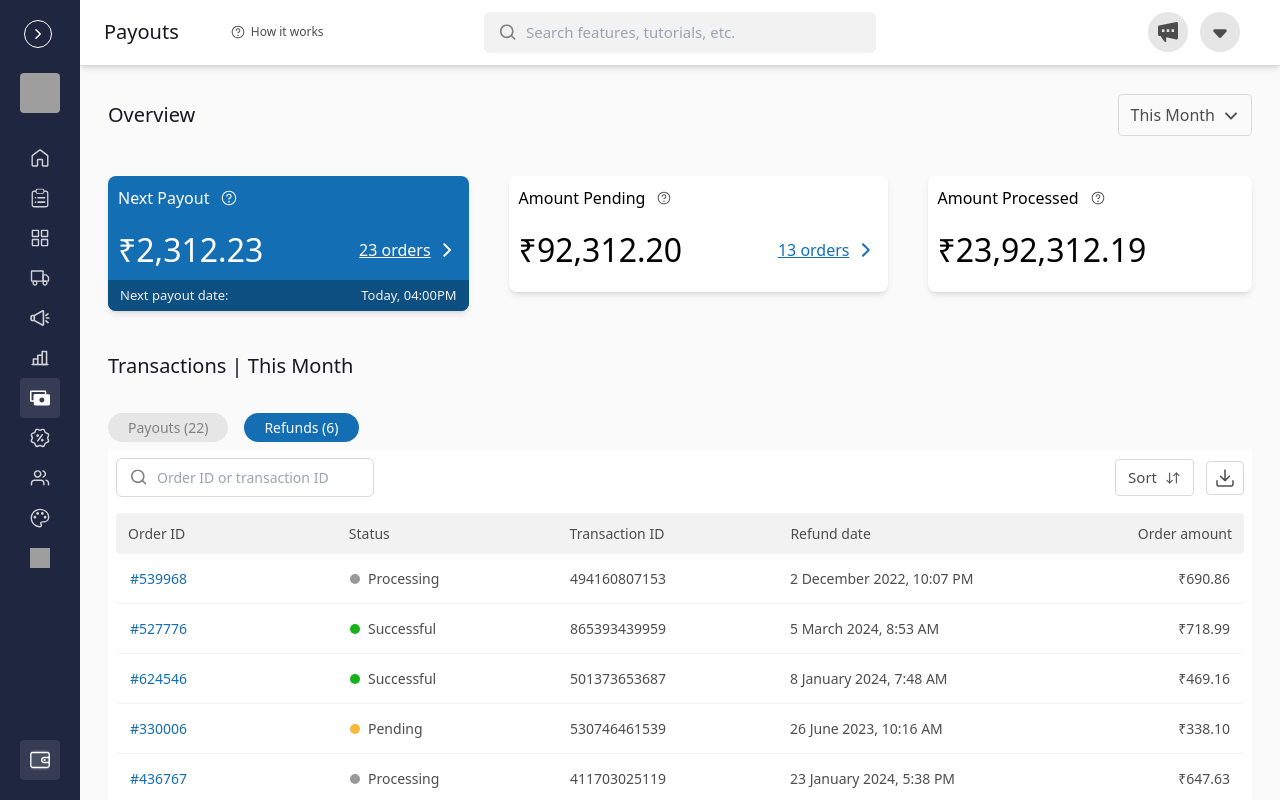
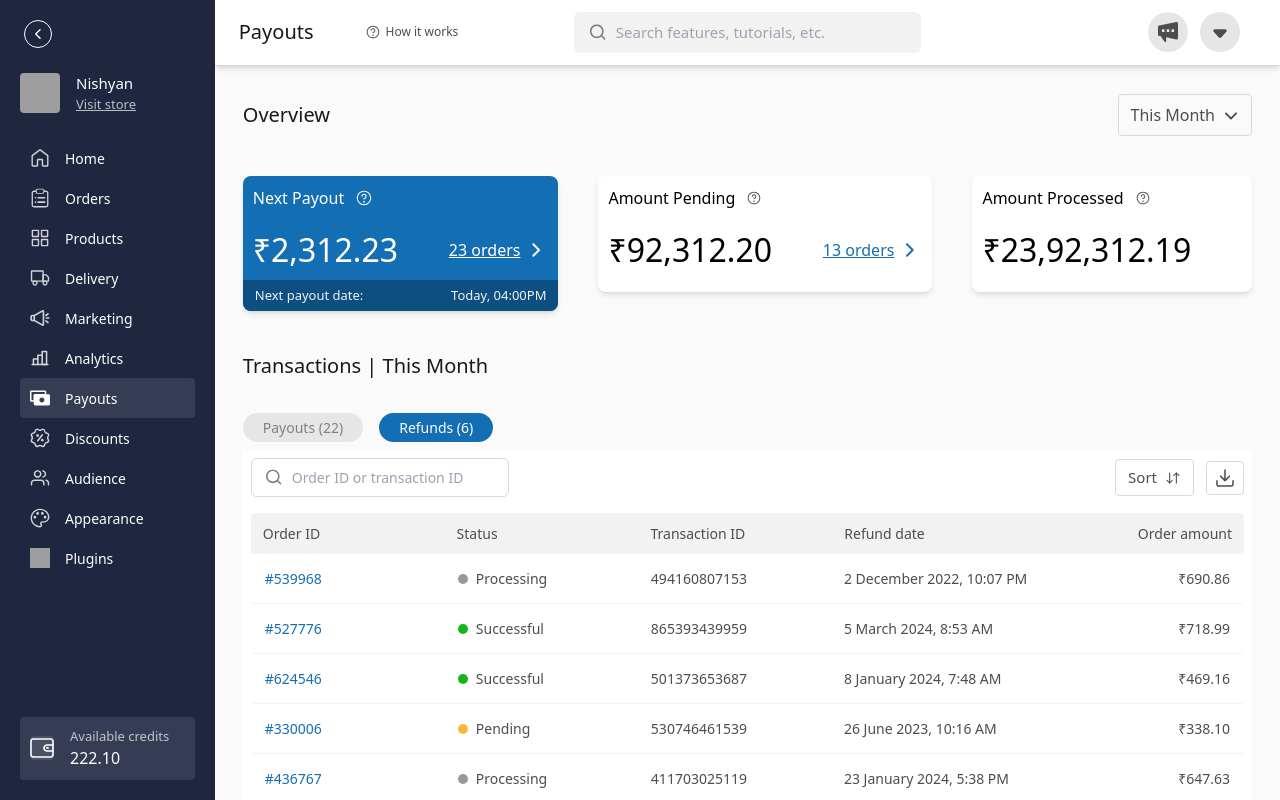
Before and after one commit to magicalbn/figma-payouts, a Next.js app: page /payouts in a window 1280 px wide. Built offline with nearby package versions, Linux system fonts and the light colour scheme; grey boxes are pictures that could not be loaded.

Commit message:
fix: screen detect library

```diff
--- a/components/orders/orderCard.tsx
+++ b/components/orders/orderCard.tsx
@@ -23,14 +23,16 @@ const OrderCard: React.FC<{ order: Props }> = ({ order }) => {
             <p className="font-medium text-[14px]  text-[#146EB4] cursor-pointer hover:underline">
                 #{order.id}
             </p>
-            <p className="font-normal text-[14px] text-[#4D4D4D] flex items-center gap-2">
+            <div className=" flex items-center gap-2">
                 <div
                     className={` ${
                         statusColor[order.status]
                     } rounded-full h-2.5 w-2.5`}
                 ></div>
-                {status[order.status]}
-            </p>
+                <p className="font-normal text-[14px] text-[#4D4D4D]">
+                    {status[order.status]}
+                </p>
+            </div>
             <p className="font-normal text-[14px] text-[#4D4D4D] hidden md:block">
                 {order.transactionID}
             </p>
--- a/components/shared/navbar/index.tsx
+++ b/components/shared/navbar/index.tsx
@@ -3,7 +3,7 @@ import Searchbar from "./searchbar";
 
 const Navbar = () => {
     return (
-        <div className="bg-white py-3 px-3 items-center border-b-[1px] shadow-md border-[#D9D9D9] grid grid-cols-3  ml-[40px] sm:ml-0">
+        <div className="bg-white py-3 px-3 items-center border-b-[1px] shadow-md border-[#D9D9D9] grid grid-cols-3  ml-[42px] sm:ml-0">
             <div className="flex items-center">
                 <p className="text-[#1A181E] font-medium text-[20px] mx-3">
                     Payouts
--- a/components/shared/sidebar/index.tsx
+++ b/components/shared/sidebar/index.tsx
@@ -4,10 +4,13 @@ import Profile from "./profile";
 import SideMenu from "./sidemenu";
 import Credits from "./credits";
 import { motion } from "framer-motion";
-import { isMobile } from "react-device-detect";
+import { useMediaQuery } from "react-responsive";
 
 const Sidebar = () => {
     const [expandSidebar, setExpandSidebar] = useState<boolean>(false);
+    const isDesktop = useMediaQuery({
+        query: "(min-width: 640px)",
+    });
     const toggleExpandSidebar = () => {
         setExpandSidebar(!expandSidebar);
     };
@@ -15,26 +18,28 @@ const Sidebar = () => {
         <motion.div
             initial={{
                 width: expandSidebar
-                    ? isMobile
-                        ? "200px"
-                        : "250px"
-                    : isMobile
-                    ? "56px"
-                    : "80px",
+                    ? isDesktop
+                        ? "250px"
+                        : "200px"
+                    : isDesktop
+                    ? "80px"
+                    : "56px",
             }}
             animate={{
                 width: expandSidebar
-                    ? isMobile
-                        ? "200px"
-                        : "250px"
-                    : isMobile
-                    ? "56px"
-                    : "80px",
+                    ? isDesktop
+                        ? "250px"
+                        : "200px"
+                    : isDesktop
+                    ? "80px"
+                    : "56px",
             }}
             transition={{
                 ease: "easeIn",
                 duration: 0,
             }}
+            onHoverStart={() => setExpandSidebar(true)}
+            onHoverEnd={() => setExpandSidebar(false)}
             className={`h-[100svh] ${
                 expandSidebar ? "w-[200px] sm:w-[250px]" : "w-auto"
             }  bg-sidebar  flex-col py-4 p-2 sm:p-5 text-primary flex transition-all duration-300 ease-in absolute sm:relative`}
--- a/package.json
+++ b/package.json
@@ -15,7 +15,8 @@
     "next": "latest",
     "react": "latest",
     "react-device-detect": "^2.2.3",
-    "react-dom": "latest"
+    "react-dom": "latest",
+    "react-responsive": "^9.0.2"
   },
   "devDependencies": {
     "@faker-js/faker": "^8.1.0",
```
Also changed, not shown: 1 other file (tests, documents, lock files or other folders).
